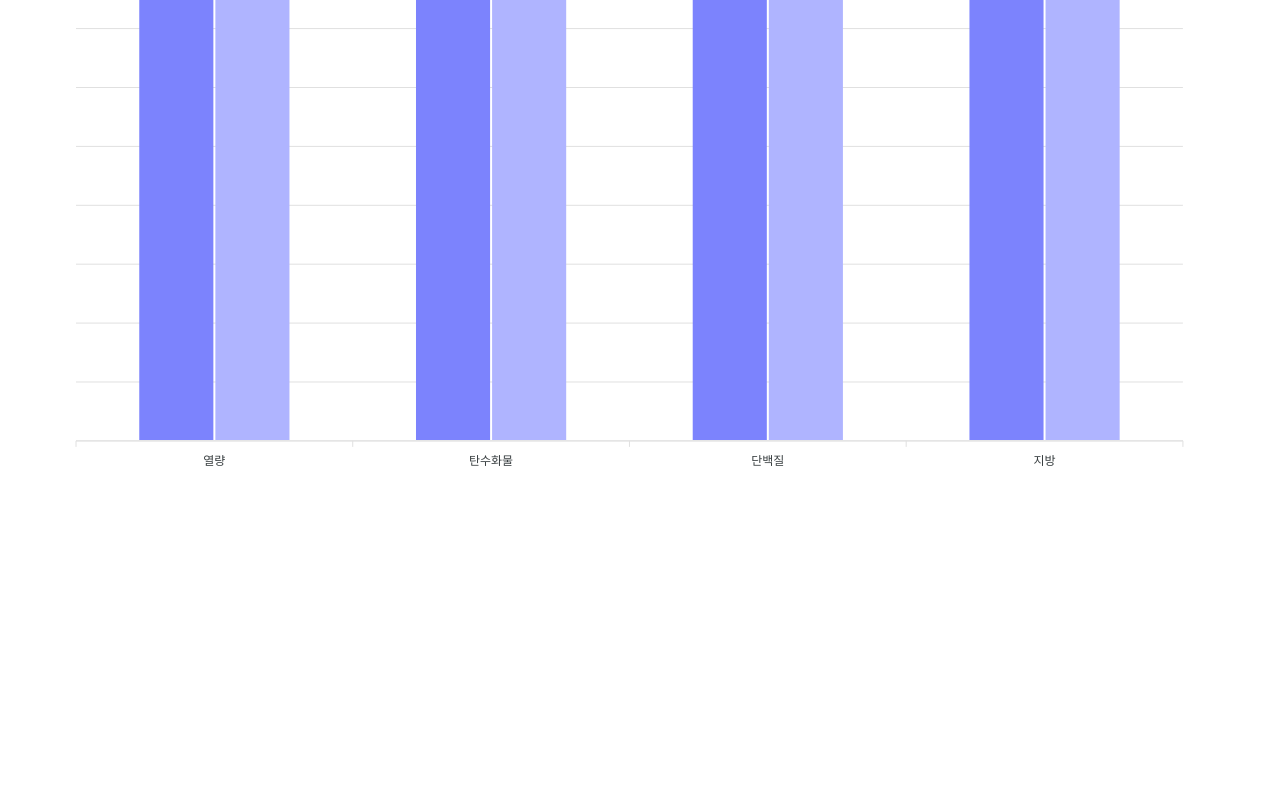
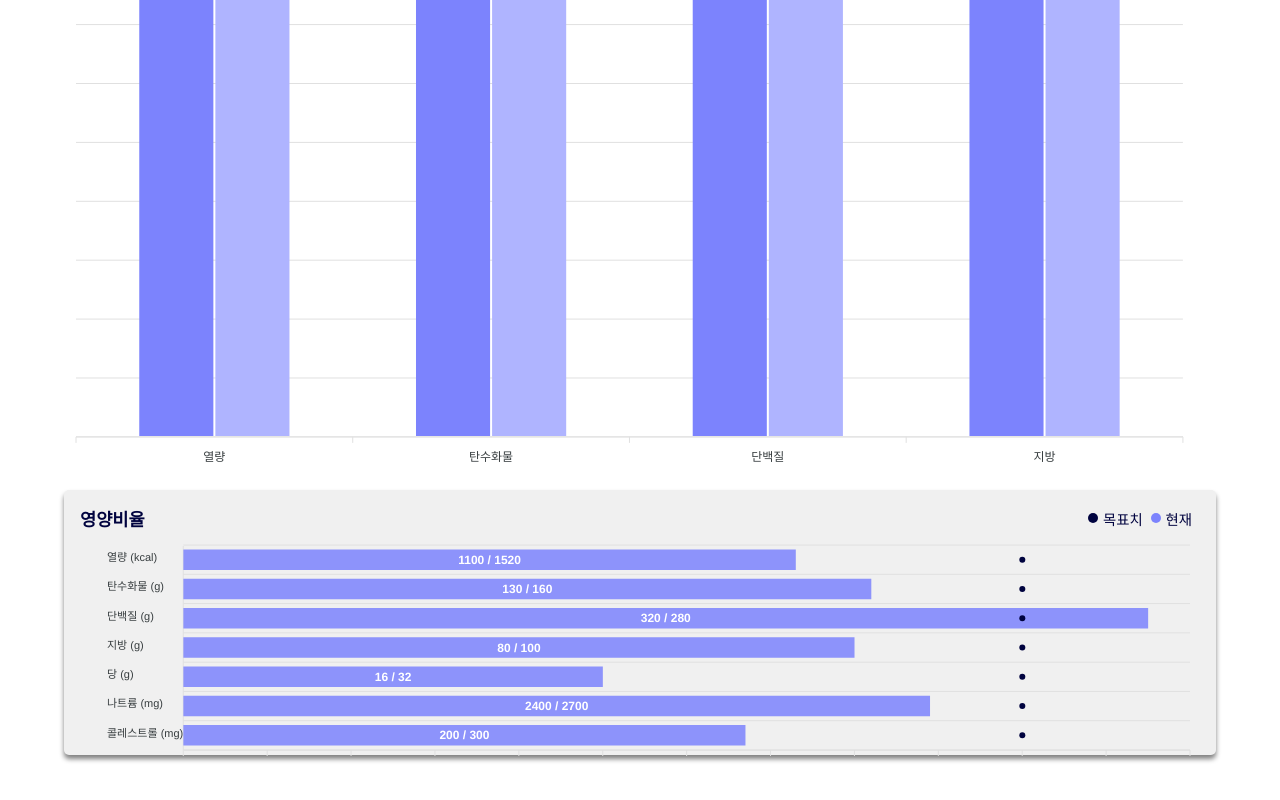
Before and after one commit to hallov012/Ease-EasyLose, a React (Create React App) app in the folder frontend/: page /main/summary in a window 1280 px wide. Shown: the part 1488-2288 px from the top of the page. Before the commit the page ends 1982 px from the top, so only its background shows below. Built offline with nearby package versions, Linux system fonts and the light colour scheme; a web font is replaced by a local one.

Commit message:
Feat: mainpage NutrientProgressBox template -Navbar fixed 속성 추가 -NutrientProgessBox 템플릿 완성

```diff
--- a/frontend/src/App.css
+++ b/frontend/src/App.css
@@ -20,6 +20,10 @@
     var(--light-color) 50%,
     var(--main-color) 100%
   );
+  width: 100vh;
+  position: fixed;
+  top: 0;
+  z-index: 100;
 }
 
 #top_nav_area {
@@ -28,6 +32,9 @@
   width: 100vw;
   display: flex;
   align-items: center;
+  position: fixed;
+  top: 2vh;
+  z-index: 100;
 }
 
 #bottom_nav_area {
--- a/frontend/src/components/MainPage/MealSelectBtn/MealSelectBtn.module.css
+++ b/frontend/src/components/MainPage/MealSelectBtn/MealSelectBtn.module.css
@@ -1,5 +1,4 @@
 .meal_btn {
-  /* background: var(--gray-color); */
   height: 5vh;
   line-height: 5vh;
   border-radius: 20px;
--- a/frontend/src/components/MainPage/MealSelectBtnList/MealSelectBtnList.module.css
+++ b/frontend/src/components/MainPage/MealSelectBtnList/MealSelectBtnList.module.css
@@ -1,5 +1,4 @@
 .btn_area {
-  margin-top: 0.7rem;
   display: grid;
   grid-template-columns: repeat(5, 1fr);
   grid-column-gap: 0.5rem;
--- /dev/null
+++ b/frontend/src/components/MainPage/NutrientProgressBox/NutrientProgressBox.js
@@ -0,0 +1,106 @@
+import classes from "./NutrientProgressBox.module.css"
+import ReactApexChart from "react-apexcharts"
+import { isNumeric } from "jquery"
+
+function NutrientProgressBox() {
+  const plan = [1520, 160, 280, 100, 32, 2700, 300]
+  const now = [1100, 130, 320, 80, 16, 2400, 200]
+  const title = [
+    "열량 (kcal)",
+    "탄수화물 (g)",
+    "단백질 (g)",
+    "지방 (g)",
+    "당 (g)",
+    "나트륨 (mg)",
+    "콜레스트롤 (mg)",
+  ]
+  const dataSet = plan.map((value, idx) => {
+    return {
+      x: title[idx],
+      y: Math.ceil((now[idx] / value) * 100),
+      goals: [
+        {
+          name: "목표",
+          value: 100,
+          strokeWidth: 6,
+          strokeHeight: 0,
+          strokeLineCap: "round",
+          strokeColor: "#00033f",
+        },
+      ],
+    }
+  })
+
+  const data = {
+    series: [
+      {
+        name: "현재",
+        data: dataSet,
+      },
+    ],
+    options: {
+      chart: {
+        height: 350,
+        type: "bar",
+        toolbar: {
+          show: false,
+        },
+      },
+      plotOptions: {
+        bar: {
+          horizontal: true,
+        },
+      },
+      colors: ["#7c83fd"],
+      dataLabels: {
+        formatter: function (val, opt) {
+          return `${now[opt.dataPointIndex]} / ${plan[opt.dataPointIndex]}`
+        },
+      },
+      legend: {
+        show: false,
+      },
+      xaxis: {
+        labels: {
+          show: false,
+        },
+      },
+      yaxis: {
+        labels: {
+          align: "left",
+        },
+      },
+      tooltip: {
+        enabled: false,
+      },
+    },
+  }
+
+  console.log(data.tooltip)
+  return (
+    <div className={`${classes.nutrient_box} box_shadow`}>
+      <div className={classes.top_area}>
+        <span>영양비율</span>
+        <div className={classes.chart_info}>
+          <div className={classes.info_item}>
+            <div style={{ background: "var(--text-color)" }}></div>
+            <p>목표치</p>
+          </div>
+          <div className={classes.info_item}>
+            <div style={{ background: "var(--main-color)" }}></div>
+            <p>현재</p>
+          </div>
+        </div>
+      </div>
+      <div className={classes.chart_box}>
+        <ReactApexChart
+          options={data.options}
+          series={data.series}
+          type="bar"
+          height={250}
+        />
+      </div>
+    </div>
+  )
+}
+export default NutrientProgressBox
--- /dev/null
+++ b/frontend/src/components/MainPage/NutrientProgressBox/NutrientProgressBox.module.css
@@ -0,0 +1,46 @@
+.nutrient_box {
+  background: var(--gray-color);
+  border-radius: 5px;
+  margin-bottom: 5vh;
+  padding: 1rem 1rem;
+  height: 265px;
+}
+
+.nutrient_box span {
+  font-weight: bolder;
+  float: left;
+  font-size: 1.1rem;
+}
+
+.chart_box {
+  position: relative;
+  bottom: 1rem;
+}
+
+.top_area {
+  display: flex;
+  justify-content: space-between;
+}
+
+.chart_info {
+  display: flex;
+}
+
+.info_item {
+  display: flex;
+  align-items: center;
+  margin-right: 0.5rem;
+  font-size: 0.9rem;
+}
+
+.info_item div {
+  content: "";
+  width: 10px;
+  height: 10px;
+  border-radius: 12px;
+  margin-right: 0.3rem;
+}
+
+.info_item p {
+  margin: 0;
+}
--- a/frontend/src/components/MainPage/NutrientSummary/NutrientSummary.module.css
+++ b/frontend/src/components/MainPage/NutrientSummary/NutrientSummary.module.css
@@ -5,7 +5,6 @@
 .summary_link {
   color: var(--main-color);
   width: 4rem;
-  margin-top: 0.5rem;
 }
 
 .summary_box {
--- a/frontend/src/components/MainPage/pages/DailyDietPage.js
+++ b/frontend/src/components/MainPage/pages/DailyDietPage.js
@@ -20,7 +20,7 @@ function DailyDietPage(props) {
           }}
         />
       </div>
-      <div style={{ margin: "0 5vw" }}>
+      <div style={{ margin: "10vh 5vw" }}>
         <NutrientSummary />
         <SumProgressBar />
         <MealCardList />
--- a/frontend/src/components/MainPage/pages/DailySummaryPage.js
+++ b/frontend/src/components/MainPage/pages/DailySummaryPage.js
@@ -1,6 +1,7 @@
 import MealSelectBtnList from "../MealSelectBtnList/MealSelectBtnList"
 import NutrientChart from "../NutrientChart/NutrientChart"
 import NutrientProgressGraph from "../NutrientProgressGraph/NutrientProgressGraph"
+import NutrientProgressBox from "../NutrientProgressBox/NutrientProgressBox"
 import TopNav from "../../TopNav/TopNav"
 
 import { useState } from "react"
@@ -35,10 +36,15 @@ function DailySummaryPage(props) {
       <div id="top_nav_area">
         <TopNav text={dateTitle} arrow={["/main", 0]} />
       </div>
-      <div style={{ margin: "0 5vw" }}>
+      <div
+        style={{
+          margin: "10vh 5vw 15vh",
+        }}
+      >
         <MealSelectBtnList />
         <NutrientChart />
         <NutrientProgressGraph />
+        <NutrientProgressBox />
       </div>
     </div>
   )
```
Also changed, not shown: frontend/src/pages/SignUpPage.js (+49 -49 lines).
